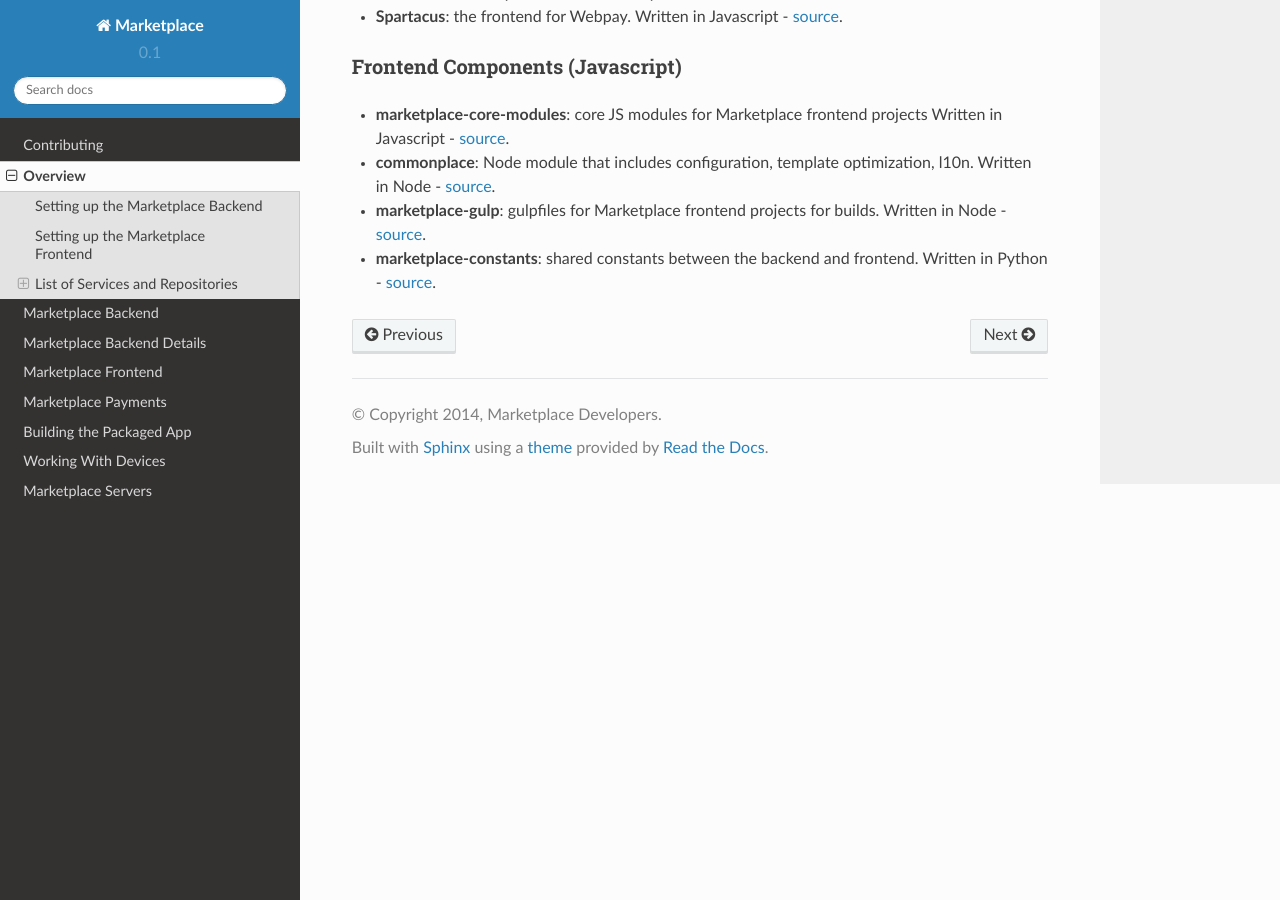
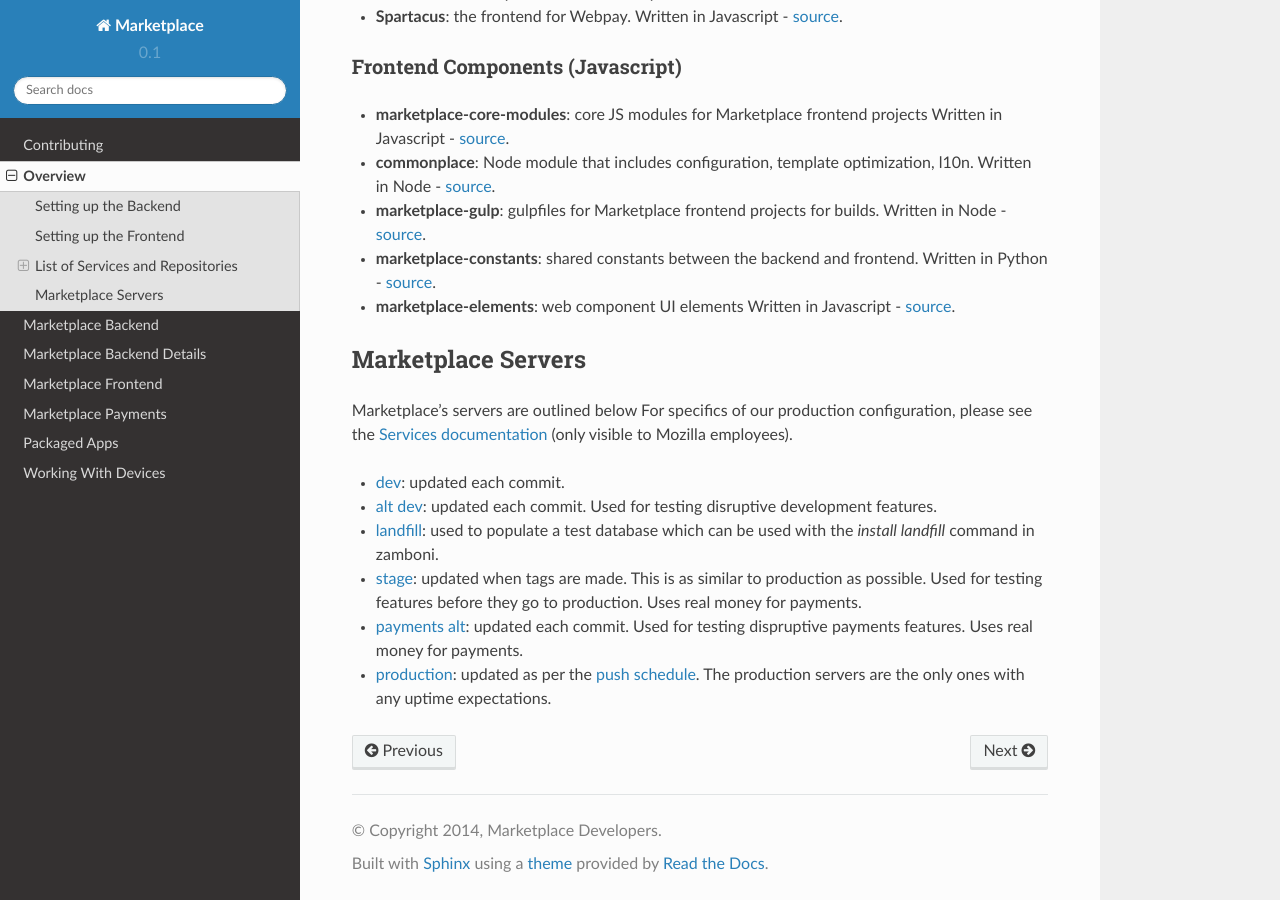
Before and after one commit to mozilla/marketplace-docs, a Sphinx documentation site: the page built from docs/topics/overview.rst, in a window 1280 px wide and 900 px high, scrolled down 1455 px. Built offline with Sphinx 7.4.7 and the Read the Docs theme 2.0.0, drawn with Linux system fonts in a browser that asks for light colours; some of the changed text lies outside the part shown.

Commit message:
organize the docs a bit

```diff
--- a/docs/topics/env.rst
+++ b/docs/topics/backend-details.rst
@@ -1,4 +1,4 @@
-.. _env:
+.. _backend-details:
 
 Marketplace Backend Details
 ===========================
--- a/docs/topics/backend.rst
+++ b/docs/topics/backend.rst
@@ -32,7 +32,7 @@
 1. Install Docker
 -----------------
 
-`Install docker <https://docs.docker.com/installation/>`_.
+`Install Docker <https://docs.docker.com/installation/>`_.
 
 On OSX
 ~~~~~~
--- a/docs/topics/setup.rst
+++ b/docs/topics/overview.rst
@@ -120,3 +120,30 @@
 * **marketplace-constants**: shared constants between the backend and frontend.
   Written in Python -
   `source <https://github.com/mozilla/marketplace-constants>`_.
+
+* **marketplace-elements**: web component UI elements
+  Written in Javascript -
+  `source <https://github.com/mozilla/marketplace-elements>`_.
+
+
+Marketplace Servers
+-------------------
+
+Marketplace's servers are outlined below For specifics of our production
+configuration, please see the `Services documentation
+<https://mana.mozilla.org/wiki/display/websites/Services>`_ (only visible to
+Mozilla employees).
+
+* `dev <https://marketplace-dev.allizom.org>`_: updated each commit.
+* `alt dev <https://marketplace-altdev.allizom.org>`_: updated each commit.
+  Used for testing disruptive development features.
+* `landfill <https://landfill-mkt.allizom.org/>`_: used to populate a test
+  database which can be used with the `install landfill` command in zamboni.
+* `stage <https://marketplace.allizom.org>`_: updated when tags are made. This
+  is as similar to production as possible. Used for testing features before
+  they go to production. Uses real money for payments.
+* `payments alt <http://payments-alt.allizom.org/>`_: updated each commit.
+  Used for testing dispruptive payments features. Uses real money for payments.
+* `production <http://marketplace.firefox.com>`_: updated as per the `push
+  schedule <https://wiki.mozilla.org/Marketplace/PushDuty>`_. The production
+  servers are the only ones with any uptime expectations.
--- a/docs/topics/package.rst
+++ b/docs/topics/packaged-apps.rst
@@ -1,8 +1,7 @@
 .. _package:
 
-=========================
-Building the Packaged App
-=========================
+Packaged Apps
+=============
 
 The Marketplace that ships on Firefox OS is a packaged app which needs to
 be built from `fireplace <https://github.com/mozilla/fireplace>`_.  (Side note:
```
Also changed, not shown: other parts of docs/topics/overview.rst (+6 -6 lines), docs/index.rst (+3 -4 lines), docs/topics/servers.rst (deleted, +0 -25 lines).
